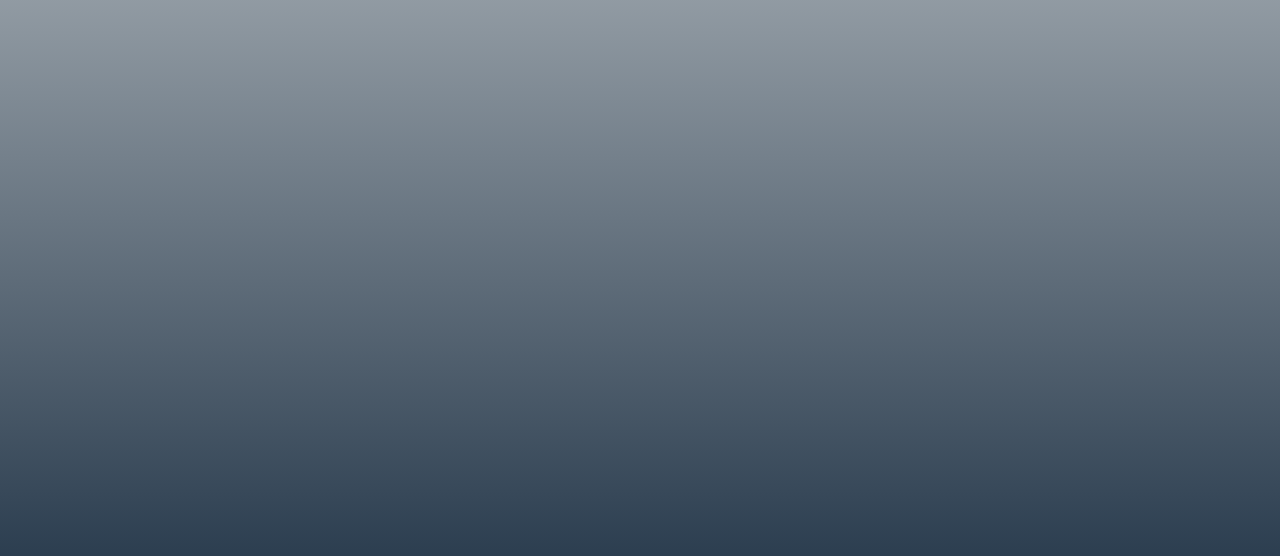
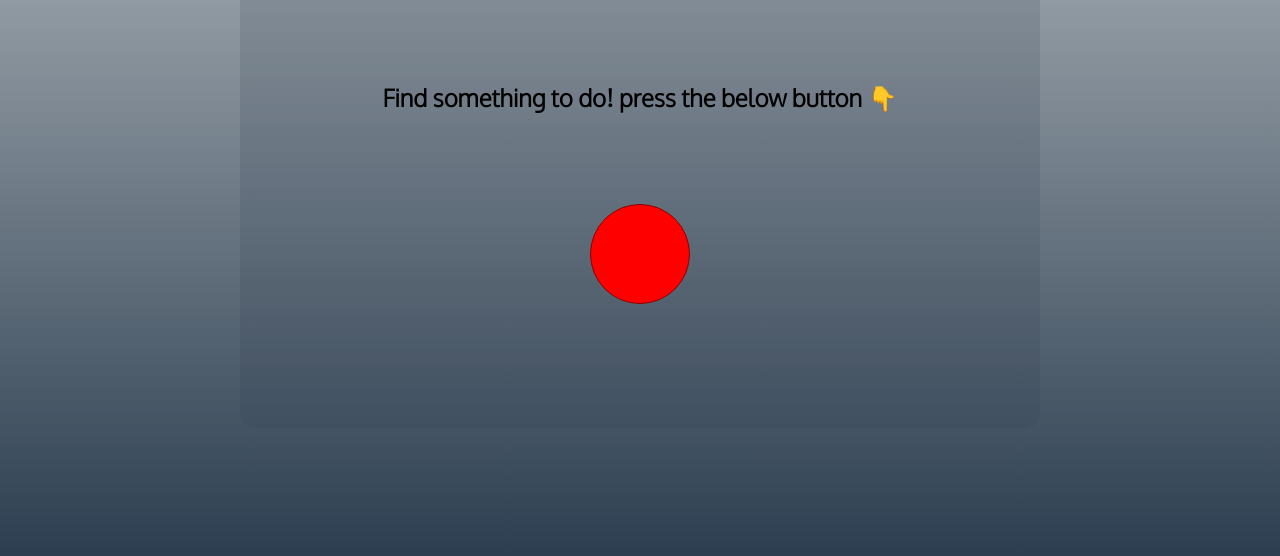
Before and after one commit to alirezahekmati/BoredBOT, a plain HTML site: page index.html in a window 1280 px wide. Shown: the part 244-800 px from the top of the page. Drawn offline with nearby package versions, Linux system fonts and the light colour scheme.

Commit message:
changed css + HTML

```diff
--- a/index.css
+++ b/index.css
@@ -9,6 +9,10 @@ body {
     flex-direction: column;
     align-items: center;
     font-family: Oxygen, sans-serif;
+    padding: 2em;
+}
+*{
+box-sizing: border-box;
 }
 
 button {
@@ -18,6 +22,13 @@ button {
     background-color: red;
     border: 1px solid darkred;
     cursor: pointer;
+    transition: transform 100ms;
+}
+
+button:active{
+    transform: scale(1.1);
+    box-shadow: 0px 0px 15px 1px red;
+    background-color: orange;
 }
 
 .fun {
@@ -26,3 +37,19 @@ button {
     background: -webkit-linear-gradient(to left, #f7b733, #fc4a1a);  /* Chrome 10-25, Safari 5.1-6 */
     background: linear-gradient(to left, #f7b733, #fc4a1a); /* W3C, IE 10+/ Edge, Firefox 16+, Chrome 26+, Opera 12+, Safari 7+ */
 }
+.container{
+    display: flex;
+    flex-direction: column;
+    align-items: center;
+    justify-content: space-evenly;
+    background-color: #2c3e5028;
+    border-radius: 15px;
+    width: 90%;
+    max-width: 800px;
+    margin: 0 auto;
+    height: 80vh;
+    padding: 4em 0;
+}
+h4{
+    font-size: 1.5rem;
+}
--- a/index.html
+++ b/index.html
@@ -1,13 +1,22 @@
-<html>
-    <head><link rel="stylesheet" href="https://cdnjs.cloudflare.com/ajax/libs/normalize/8.0.1/normalize.css">
+<!DOCTYPE html>
+<html lang="en">
+        <head>
+            <meta charset="UTF-8">
+            <meta http-equiv="X-UA-Compatible" content="IE=edge">
+            <meta name="viewport" content="width=device-width, initial-scale=1.0">
+            <link rel="stylesheet" href="https://cdnjs.cloudflare.com/ajax/libs/normalize/8.0.1/normalize.css">
             <link rel="preconnect" href="https://fonts.gstatic.com">
             <link href="https://fonts.googleapis.com/css2?family=Oxygen:wght@300&display=swap" rel="stylesheet">
             <link rel="stylesheet" href="index.css">
+            <title>🤖 BoredBot 🤖</title>
         </head>
         <body>
+            <div class="container">
                 <h1 id="title">🤖 BoredBot 🤖</h1>
-        <h4 id="activity">Find something to do</h4>
+                <h4 id="activity">Find something to do! press the below button 👇</h4>
                 <button id="get-activity"></button>
                 <script src="index.js"></script>
+            </div>
+
         </body>
 </html>
```
Lines whose indentation alone changed are shown as unchanged.
